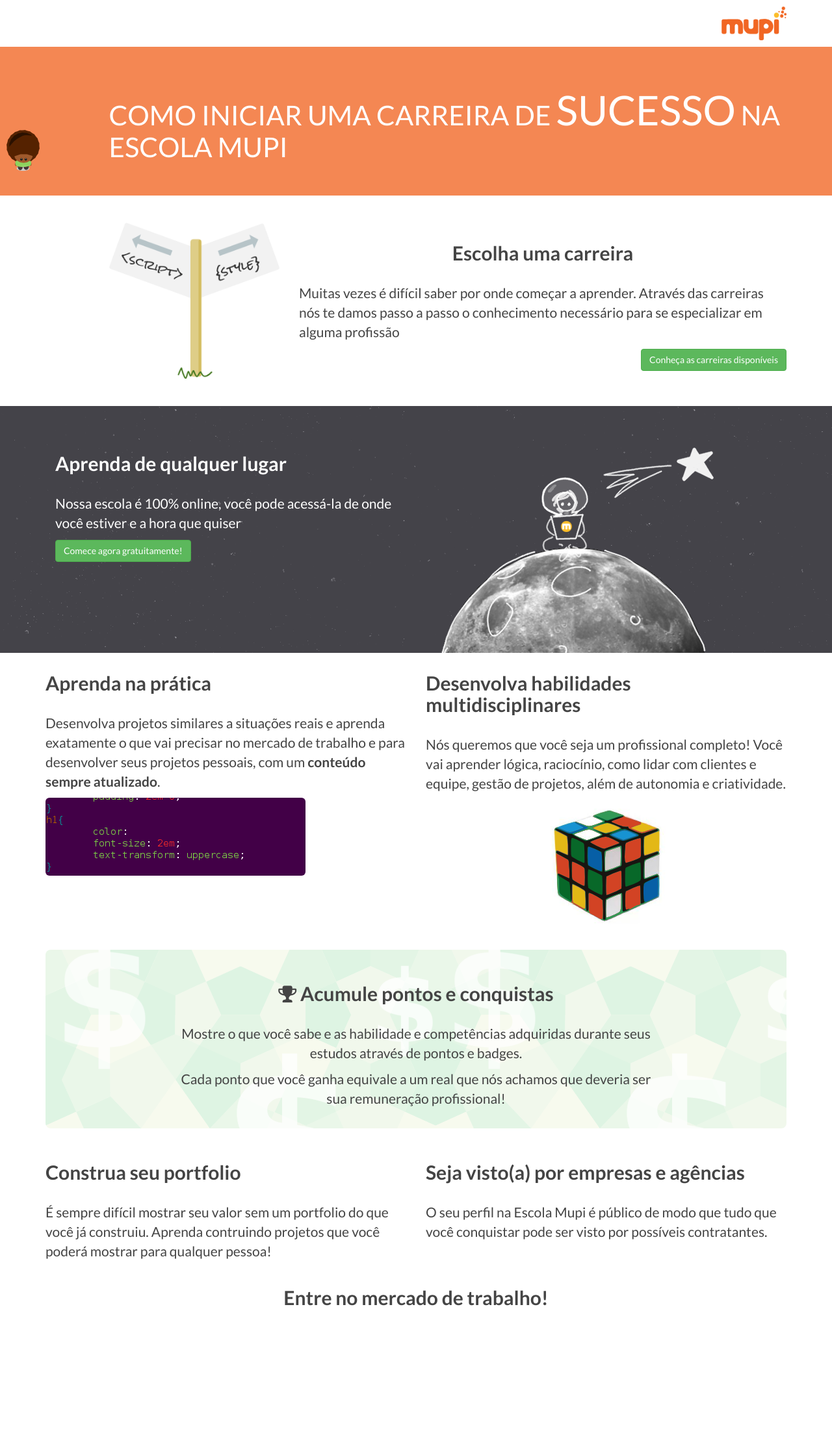
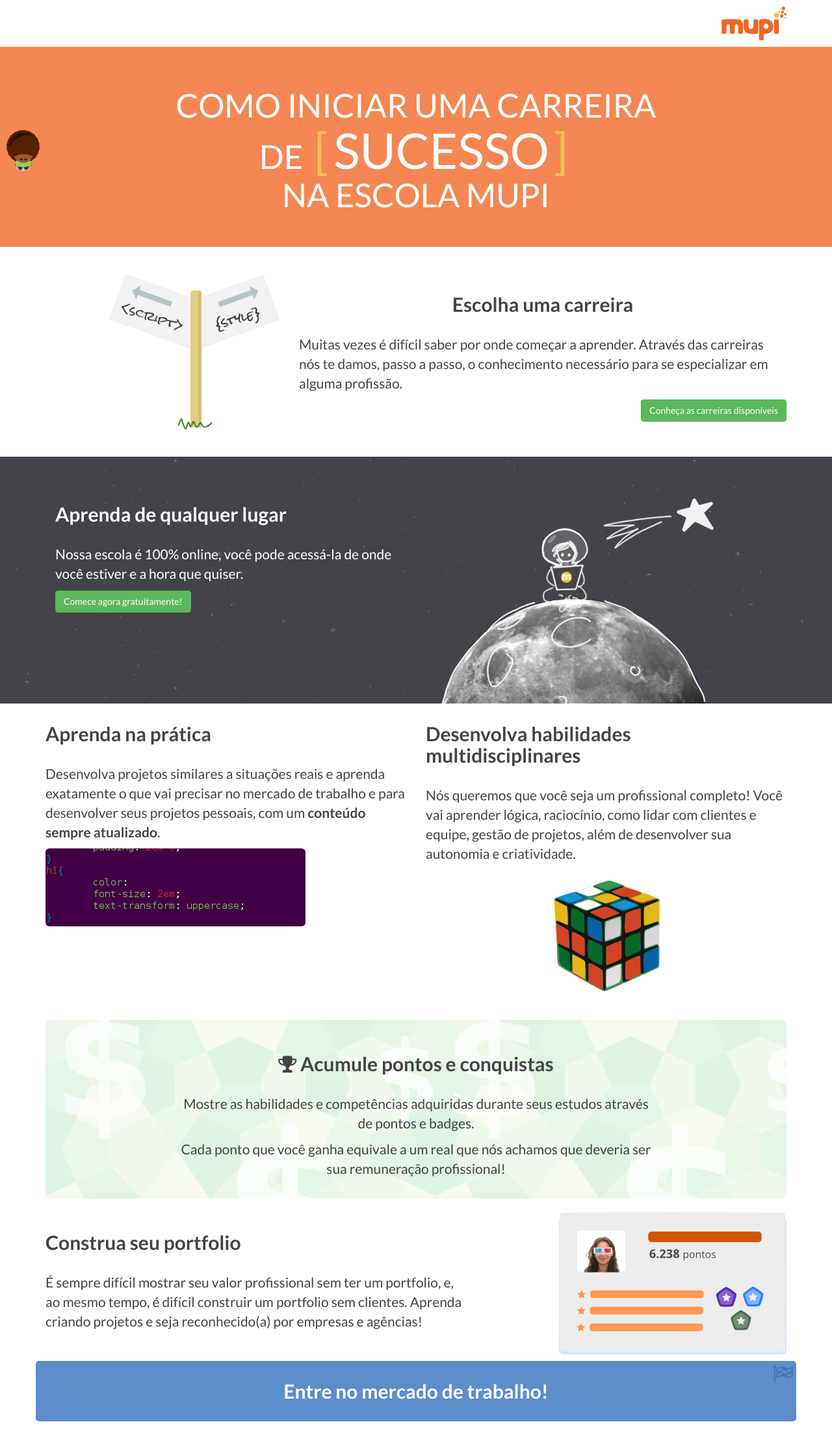
Before and after one commit to mupi/leiaemingles, a plain HTML site: page index.html in a window 1280 px wide. Shown: the whole page at 65% size. Before the commit the page ends 2044 px from the top, so only its background shows below. Drawn offline with nearby package versions, Linux system fonts and the light colour scheme.

Commit message:
Finish content

```diff
--- a/css/main.css
+++ b/css/main.css
@@ -5,6 +5,28 @@
 }
 
 /* TIPOGRAPHY */
+h1{
+	font-size: 2.4em;
+	text-transform: uppercase;
+}
+h1 span{
+	font-size: 1.5em;
+	margin: 0.2em;
+}
+h1 span:after {
+	color: #fff664;
+    right: -0.1em;
+    content: "]";
+    opacity: 0.5;
+    position: relative;
+}
+h1 span:before {
+	color: #fff664;
+    left: -0.1em;
+    content: "[";
+    opacity: 0.5;
+    position: relative;
+}
 .title{
 	font-weight: bold;
 	margin: 1em 0;
@@ -23,13 +45,6 @@
 	background-color: #f48753;
 	color: #fff;
 	padding: 2em 0;
-}
-h1{
-	font-size: 2em;
-	text-transform: uppercase;
-}
-h1 span{
-	font-size: 1.5em;
 }
 
 /* END HEADER */
@@ -60,15 +75,50 @@
 	margin: 1em 0;
 }
 
+/* success-banner */
+@-webkit-keyframes blink {
+  0%, 100%  { opacity: 0.3; }
+  50% 		{ opacity: 0.8; }
+}
+@-moz-keyframes blink {
+  0%, 100%  { opacity: 0.3; }
+  50% 		{ opacity: 0.8; }
+}
+@-o-keyframes blink {
+  0%, 100%  { opacity: 0.3; }
+  50% 		{ opacity: 0.8; }
+}
+@keyframes blink {
+  0%, 100%  { opacity: 0.3; }
+  50% 		{ opacity: 0.8; }
+}
+#flag {
+	color: #3364a0;
+	font-size: 1.5em;
+	position: absolute;
+	top: 5px;
+	right: 5px;
+	-webkit-animation: blink 3s infinite; /* Safari 4+ */
+	-moz-animation:    blink 3s infinite; /* Fx 5+ */
+	-o-animation:      blink 3s infinite; /* Opera 12+ */
+	animation:         blink 3s infinite; /* IE 10+ */
+}
+.success-banner{
+	background-color: #5d8ecb;
+	border-radius: 5px;
+	color: #FFF;
+	margin-bottom: 1em;
+	position: relative;
+}
 
 /* skrollr */
-#skrollr-body > .container{
-	position: relative;
+#toy-path{
+	position: fixed;
 }
 
 /* sprites */
 #bonequinho{
-	position: fixed;
+	position: absolute;
 	top: 200px;
 	left: 10px;
 }
--- a/index.html
+++ b/index.html
@@ -21,7 +21,7 @@
   </head>
   <body>
     <div id="skrollr-body">
-        <div class="container">
+        <div id="toy-path" class="container">
             <div id="bonequinho" class="bonecoparado"></div>
         </div>
     </div>
@@ -32,8 +32,8 @@
     <div class="header-banner">
         <header class="container">
             <div class="row">
-                <div class="col-md-11 col-md-offset-1">
-                    <h1>Como iniciar uma carreira de <span>sucesso</span> na Escola Mupi</h1>
+                <div class="col-md-8 col-md-offset-2 text-center">
+                    <h1>Como iniciar uma carreira de <span>sucesso</span><br/> na Escola Mupi</h1>
                 </div>
             </div>
         </header>
@@ -48,7 +48,7 @@
                 ="title text-center">Escolha uma carreira</h2>
                 <p>
                     Muitas vezes é difícil saber por onde começar a aprender. Através das carreiras nós te
-                    damos passo a passo o conhecimento necessário para se especializar em alguma profissão
+                    damos, passo a passo, o conhecimento necessário para se especializar em alguma profissão.
                 </p>
                 <p class="pull-right">
                     <a class="btn btn-success" href="http://escolamupi.com.br/courses">Conheça as carreiras disponíveis</a>
@@ -60,7 +60,7 @@
          <div class="container">
             <div class="col-md-6">
                 <h2 class="title">Aprenda de qualquer lugar</h2>
-                <p>Nossa escola é 100% online, você pode acessá-la de onde você estiver e a hora que quiser</p>
+                <p>Nossa escola é 100% online, você pode acessá-la de onde você estiver e a hora que quiser.</p>
                 <p>
                     <a class="btn btn-success" href="http://escolamupi.com.br/accounts/signup/">Comece agora gratuitamente!</a>
                 </p>
@@ -87,7 +87,7 @@
                 <p>
                     Nós queremos que você seja um profissional completo!
                     Você vai aprender lógica, raciocínio, como lidar com clientes e equipe,
-                    gestão de projetos, além de autonomia e criatividade.
+                    gestão de projetos, além de desenvolver sua autonomia e criatividade.
                 </p>
                 <p class="text-center">
                     <img class="img-rounded" src="img/cubo.png" alt="Cubo mágico">
@@ -98,7 +98,7 @@
              <section class="col-md-8 col-md-offset-2 text-center">
                 <h2 class="title"><i class="fa fa-trophy"></i> Acumule pontos e conquistas</h2>
                 <p>
-                    Mostre o que você sabe e as habilidade e competências
+                    Mostre as habilidades e competências
                     adquiridas durante seus estudos através de pontos e badges.
                 </p>
                 <p>
@@ -108,25 +108,23 @@
             </section>
         </div>
         <div class="row">
-            <section class="col-md-6">
+            <section class="col-md-7">
                 <h2 class="title">Construa seu portfolio</h2>
                 <p>
-                    É sempre difícil mostrar seu valor sem um portfolio do que você já construiu.
-                    Aprenda contruindo projetos que você poderá mostrar para qualquer pessoa!
+                    É sempre difícil mostrar seu valor profissional sem ter um portfolio,
+                    e, ao mesmo tempo, é difícil construir um portfolio sem clientes.
+                    Aprenda criando projetos e seja reconhecido(a) por empresas e agências!
                 </p>
             </section>
-            <section class="col-md-6">
-                <h2 class="title">Seja visto(a) por empresas e agências</h2>
-                <p>
-                    O seu perfil na Escola Mupi é público de modo que tudo que você conquistar
-                    pode ser visto por possíveis contratantes.
+            <section class="col-md-5">
+                <p class="pull-right">
+                    <img class="img-rounded" src="img/portfolio.png" alt="Portfolio">
                 </p>
             </section>
         </div>
-        <div class="row">
+        <div class="row success-banner">
+            <i id="flag" class="fa fa-flag-checkered"></i>
             <h2 class="title text-center">Entre no mercado de trabalho!</h2>
-            <!-- <p><img src="http://media.giphy.com/media/x790itVk2bD9K/giphy.gif" /></p> -->
-
         </div>
     </div>
 
```
Also changed, not shown: img/portfolio.png (added), img/portfolio.svg (added).
